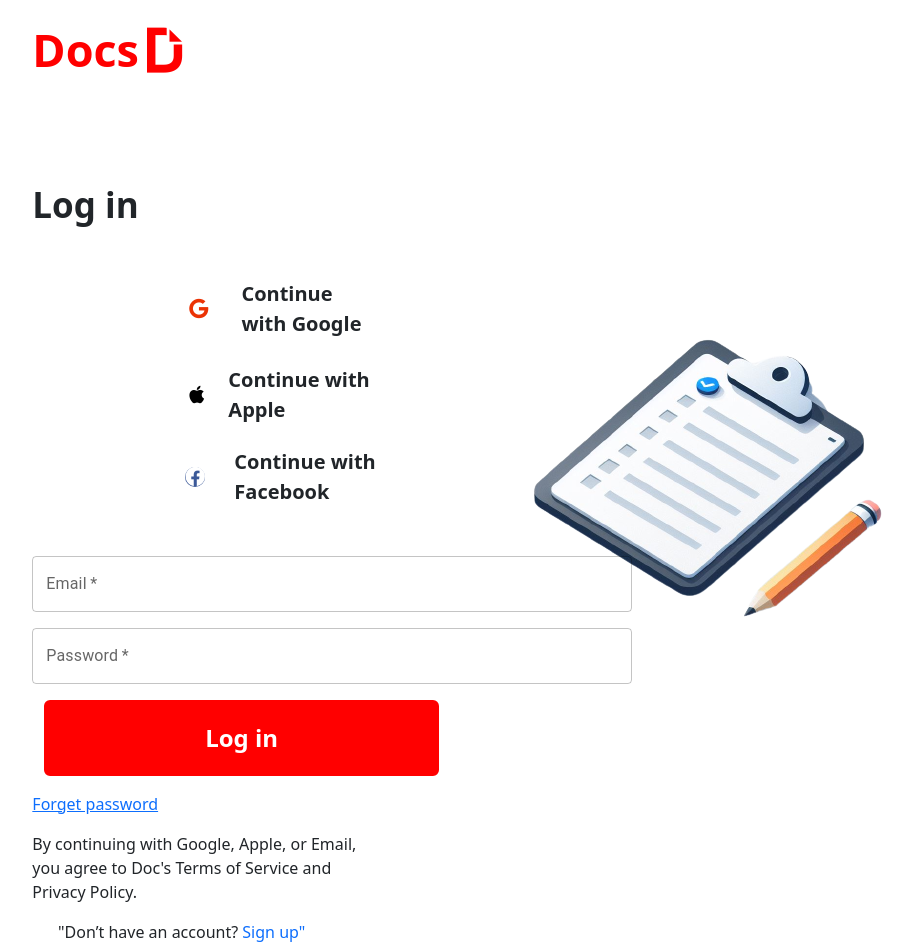
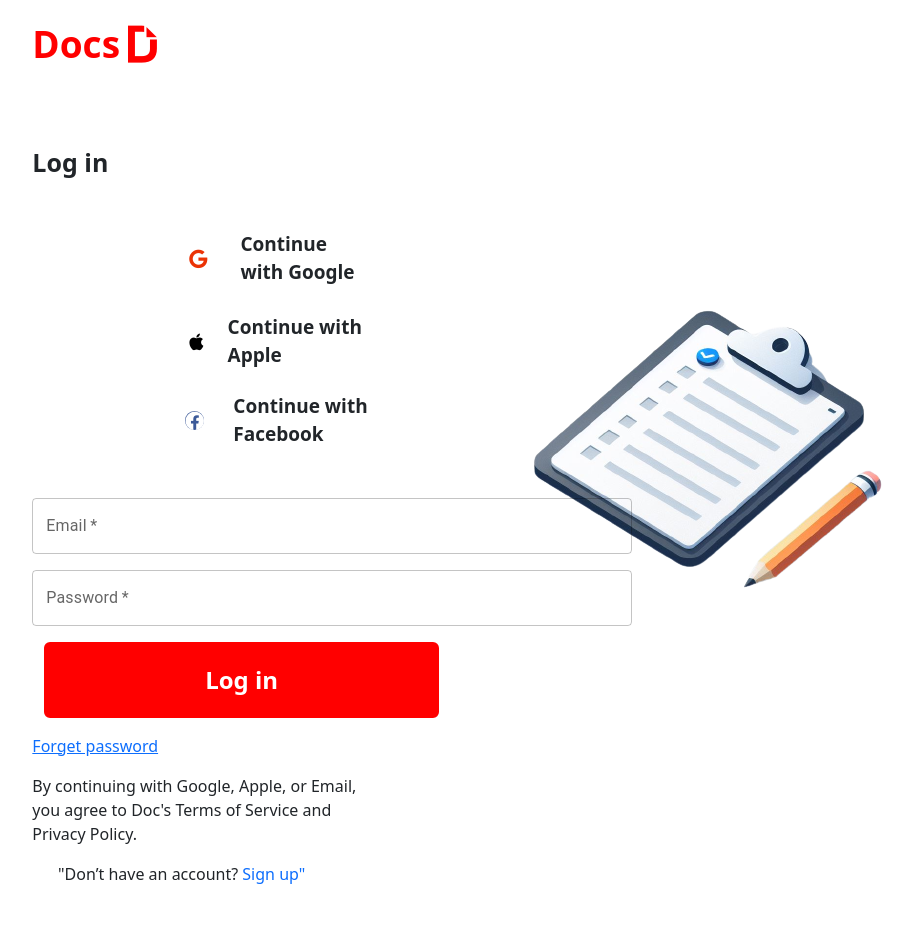
Before and after one commit to jayraj1pa/docs-firebase, a React (Create React App) app: page /login in a window 1280 px wide. Shown: the whole page, without its empty margins (237-1150 px from the left). After the commit the page ends 886 px from the top, so only its background shows below. Built offline with nearby package versions, Linux system fonts and the light colour scheme.

Commit message:
Your commit message here

```diff
--- a/src/Components/Home.jsx
+++ b/src/Components/Home.jsx
@@ -17,7 +17,7 @@ function Home() {
             className="me-5 mt-3 "
             style={{
               fontWeight: "bold",
-              fontSize: "23px",
+              fontSize: "25px",
               fontFamily: "sans-serif",
             }}
           >
--- a/src/Components/Signin.jsx
+++ b/src/Components/Signin.jsx
@@ -96,7 +96,7 @@ const handleFacebook = async () =>{
             <Link style={{ textDecoration: "none", color: "inherit" }} to={"/"}>
               <p
                 className="mt-3 ms-5"
-                style={{ color: "red", fontSize: "45px", fontWeight: "bold" }}
+                style={{ color: "red", fontSize: "37px", fontWeight: "bold" }}
               >
                 Docs
                 <span className="ms-2">
@@ -111,8 +111,8 @@ const handleFacebook = async () =>{
             className=" ms-5"
             style={{
               fontWeight: "bolder",
-              fontSize: "35px",
-              marginTop: "100px",
+              fontSize: "25px",
+              marginTop: "75px",
             }}
           >
             {isRegister ? "Sign up" : "Log in"}
@@ -123,7 +123,7 @@ const handleFacebook = async () =>{
               display: "flex",
               alignItems: "center",
               fontWeight: "bolder",
-              fontSize: "20px",
+              fontSize: "19px",
               marginLeft: "200px",
               padding: "5px",
               border: "none",
@@ -151,7 +151,7 @@ const handleFacebook = async () =>{
               display: "flex",
               alignItems: "center",
               fontWeight: "bolder",
-              fontSize: "20px",
+              fontSize: "19px",
               marginLeft: "200px",
               padding: "5px",
               border: "none",
@@ -179,7 +179,7 @@ const handleFacebook = async () =>{
               display: "flex",
               alignItems: "center",
               fontWeight: "bolder",
-              fontSize: "20px",
+              fontSize: "19px",
               marginLeft: "200px",
               padding: "1px",
               border: "none",
@@ -294,7 +294,7 @@ const handleFacebook = async () =>{
           )}
         </Col>
         <Col sm={12} md={6}>
-          <div className="d-flex justify-content-center align-items-center w-100 h-100">
+          <div style={{marginBottom:"20px"}} className="d-flex justify-content-center align-items-center w-100 h-100">
             <img src="/Images/m.png" alt="image" />
           </div>
         </Col>
```
